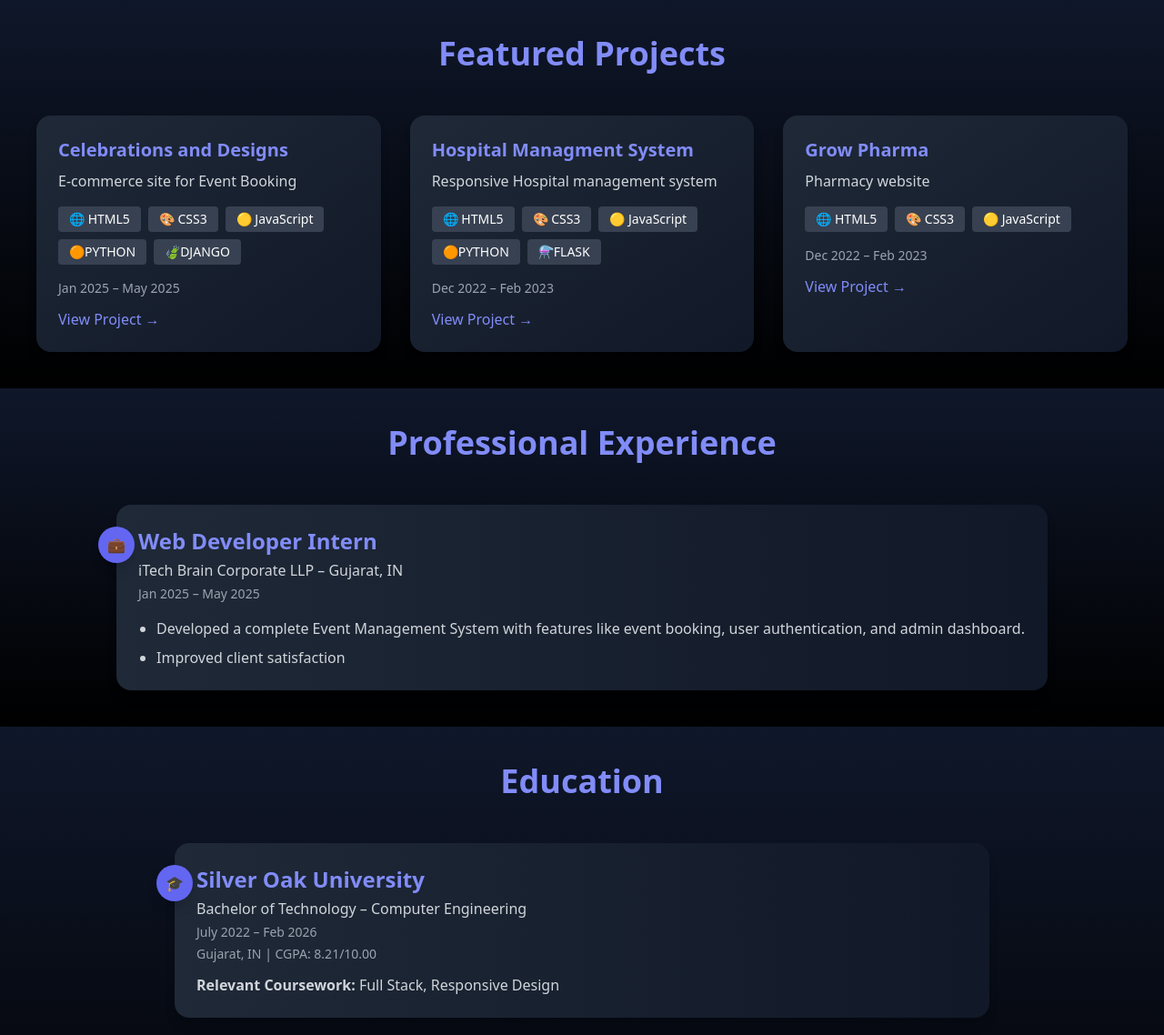
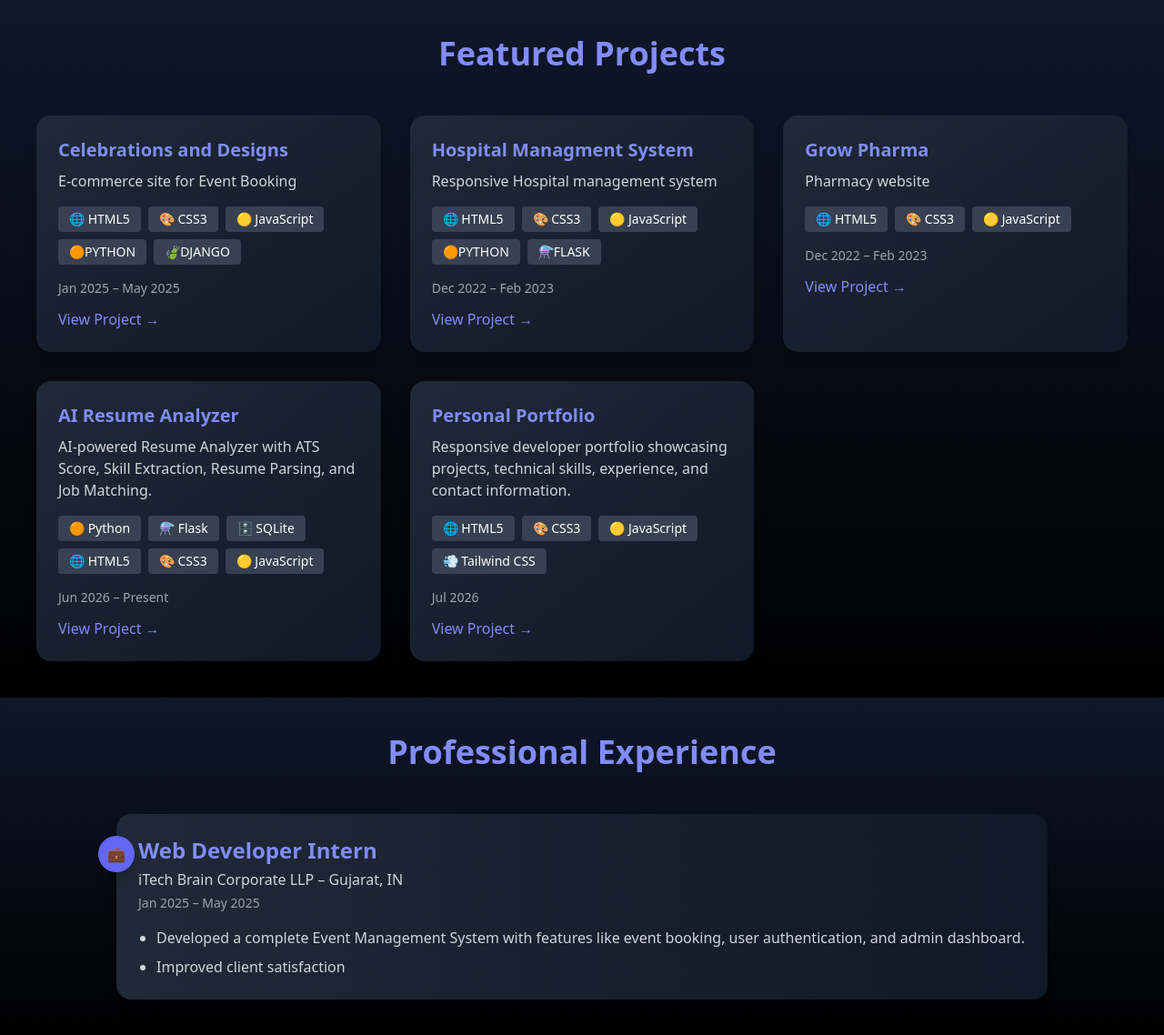
Before and after one commit to anujpandya12/my-web, a Flask app: page / in a window 1280 px wide. Shown: the part 2031-3169 px from the top of the page at 91% size. Run offline with Flask 3, Linux system fonts and the light colour scheme; data comes from the database, SQL or seed files in the repository; both versions use the stored data as it was before the commit; some libraries are stand-ins or nearby versions.

Commit message:
Update portfolio and remove database

```diff
--- a/templates/base.html
+++ b/templates/base.html
@@ -26,7 +26,7 @@
       <a href="#contact" class="hover:text-indigo-300">Contact</a>
 
       <!-- Resume Button -->
-      <a href="/static/ANUJ PANDYA FINAL CV 1.pdf" class="ml-4 px-4 py-2 bg-indigo-500 rounded-lg flex items-center gap-2 hover:bg-indigo-600">
+      <a href="/static/ANUJ_PANDYA CV.pdf" class="ml-4 px-4 py-2 bg-indigo-500 rounded-lg flex items-center gap-2 hover:bg-indigo-600">
         ⬇ Resume
       </a>
 
--- a/templates/index.html
+++ b/templates/index.html
@@ -218,11 +218,16 @@
         Jan 2025 – May 2025
       </p>
 
-      <a href="https://github.com/anujpandya12/planwey" class="text-indigo-400 mt-3 inline-block hover:underline">
-        View Project →
-      </a>
+        <a href="https://github.com/anujpandya12/planwey"
+          target="_blank"
+          rel="noopener noreferrer"
+          class="text-indigo-400 mt-3 inline-block hover:underline">
+          View Project →
+        </a>
 
     </div>
+
+
     <!-- CARD -->
     <div class="bg-gradient-to-br from-gray-800 to-gray-900 p-6 rounded-2xl shadow-lg hover:scale-105 transition duration-300">
 
@@ -246,9 +251,12 @@
         Dec 2022 – Feb 2023
       </p>
 
-      <a href="https://github.com/anujpandya12/hospital-management-system" class="text-indigo-400 mt-3 inline-block hover:underline">
-        View Project →
-      </a>
+        <a href="https://github.com/anujpandya12/hospital-management-system"
+          target="_blank"
+          rel="noopener noreferrer"
+          class="text-indigo-400 mt-3 inline-block hover:underline">
+          View Project →
+        </a>
 
     </div>
         <!-- CARD -->
@@ -273,12 +281,77 @@
         Dec 2022 – Feb 2023
       </p>
 
-      <a href="" class="text-indigo-400 mt-3 inline-block hover:underline">
+      <a href="https://github.com/anujpandya12"
+        target="_blank"
+        rel="noopener noreferrer"
+        class="text-indigo-400 mt-3 inline-block hover:underline">
         View Project →
       </a>
 
     </div>
+    <!-- CARD -->
+  <div class="bg-gradient-to-br from-gray-800 to-gray-900 p-6 rounded-2xl shadow-lg hover:scale-105 transition duration-300">
+
+    <h3 class="text-xl font-semibold text-indigo-400">
+      AI Resume Analyzer
+    </h3>
+
+    <p class="text-gray-300 mt-2">
+      AI-powered Resume Analyzer with ATS Score, Skill Extraction, Resume Parsing, and Job Matching.
+    </p>
+
+    <div class="flex flex-wrap gap-2 mt-4">
+      <span class="bg-gray-700 px-3 py-1 rounded text-sm">🟠 Python</span>
+      <span class="bg-gray-700 px-3 py-1 rounded text-sm">⚗️ Flask</span>
+      <span class="bg-gray-700 px-3 py-1 rounded text-sm">🗄️ SQLite</span>
+      <span class="bg-gray-700 px-3 py-1 rounded text-sm">🌐 HTML5</span>
+      <span class="bg-gray-700 px-3 py-1 rounded text-sm">🎨 CSS3</span>
+      <span class="bg-gray-700 px-3 py-1 rounded text-sm">🟡 JavaScript</span>
+    </div>
+
+    <p class="text-gray-400 text-sm mt-4">
+      Jun 2026 – Present
+    </p>
+
+    <a href="https://github.com/anujpandya12/ai_resume_analyzer"
+      target="_blank"
+      rel="noopener noreferrer"
+      class="text-indigo-400 mt-3 inline-block hover:underline">
+      View Project →
+    </a>
+
   </div>
+  <!-- CARD -->
+  <div class="bg-gradient-to-br from-gray-800 to-gray-900 p-6 rounded-2xl shadow-lg hover:scale-105 transition duration-300">
+
+    <h3 class="text-xl font-semibold text-indigo-400">
+      Personal Portfolio
+    </h3>
+
+    <p class="text-gray-300 mt-2">
+      Responsive developer portfolio showcasing projects, technical skills, experience, and contact information.
+    </p>
+
+    <div class="flex flex-wrap gap-2 mt-4">
+      <span class="bg-gray-700 px-3 py-1 rounded text-sm">🌐 HTML5</span>
+      <span class="bg-gray-700 px-3 py-1 rounded text-sm">🎨 CSS3</span>
+      <span class="bg-gray-700 px-3 py-1 rounded text-sm">🟡 JavaScript</span>
+      <span class="bg-gray-700 px-3 py-1 rounded text-sm">💨 Tailwind CSS</span>
+    </div>
+
+    <p class="text-gray-400 text-sm mt-4">
+      Jul 2026
+    </p>
+
+    <a href="https://github.com/anujpandya12/my-web"
+      target="_blank"
+      rel="noopener noreferrer"
+      class="text-indigo-400 mt-3 inline-block hover:underline">
+      View Project →
+    </a>
+
+  </div>
+</div>
 </section>
 
 
```
Also changed, not shown: database.db (deleted), 2 other files.
